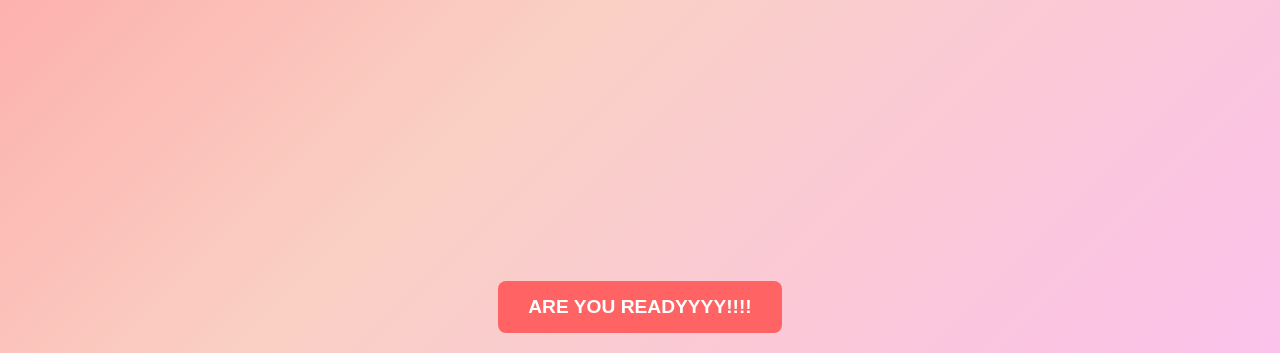
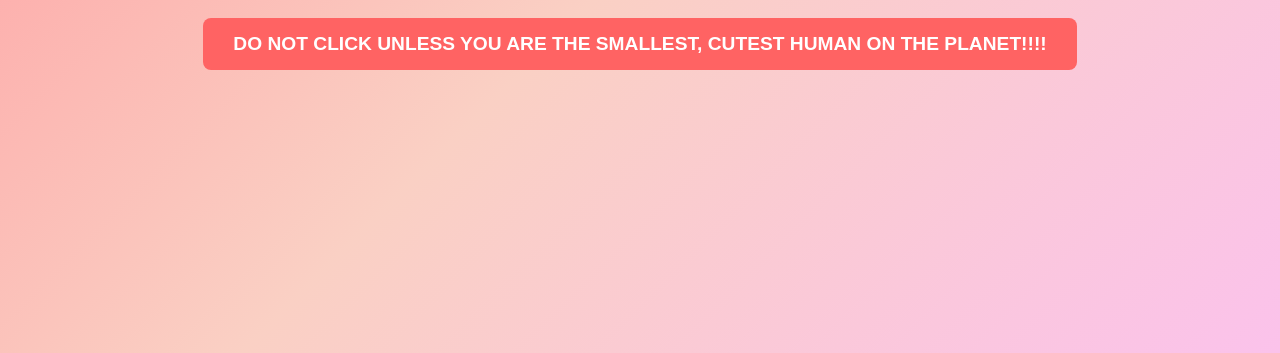
Before and after one commit to ani10293/HBDDDDD, a plain HTML site: page index.html in a window 1280 px wide. Shown: the part 447-800 px from the top of the page. Drawn offline with Linux system fonts and the light colour scheme.

Commit message:
Update index.html

```diff
--- a/index.html
+++ b/index.html
@@ -19,26 +19,26 @@
             flex-direction: column;
             height: 100vh;
             padding: 20px;
-            overflow: hidden;
+            justify-content: center;
+            align-items: center;
+            overflow: hidden; /* Prevent scrolling on the body */
         }
 
         .container {
-            flex: 1;
             display: flex;
             flex-direction: column;
-            justify-content: flex-start;
+            justify-content: center;
             align-items: center;
+            text-align: center;
         }
 
         h1 {
             font-size: 4rem;
-            margin-bottom: 2rem;
+            margin-bottom: 1rem; /* Adjusted for better spacing */
             text-shadow: 3px 3px 6px #00000050;
         }
 
         button {
-            position: fixed;
-            bottom: 20px;
             background-color: #ff6363;
             color: #fff;
             border: none;
@@ -48,7 +48,7 @@
             border-radius: 8px;
             cursor: pointer;
             transition: all 0.3s ease;
-            z-index: 10;
+            margin-top: 1rem; /* Adjusted for closer positioning to title */
         }
 
         button:hover {
@@ -61,29 +61,31 @@
         }
 
         .message {
-            flex: 1;
+            display: none;
             font-size: 1.5rem;
             background-color: #ffffffbb;
             color: #333;
             border-radius: 12px;
             padding: 20px;
             margin-top: 20px;
-            display: none;
+            max-height: calc(100vh - 300px); /* Fill the rest of the screen space */
+            overflow-y: auto; /* Scrollable if content exceeds height */
             text-align: left;
-            overflow-y: auto;
+            width: 100%;
+            max-width: 600px; /* Limit width to make it readable */
         }
 
         .message p {
             margin-bottom: 10px;
         }
-
     </style>
 </head>
 <body>
 
+
     <div class="container">
         <h1>🎉 Happy Birthday GEETHAAAAAAA! 🎉</h1>
-        <button id="revealButton">ARE YOU READYYYY!!!!</button>
+        <button id="revealButton">DO NOT CLICK UNLESS YOU ARE THE SMALLEST, CUTEST HUMAN ON THE PLANET!!!!</button>
 
         <div class="message" id="message">
 
```
